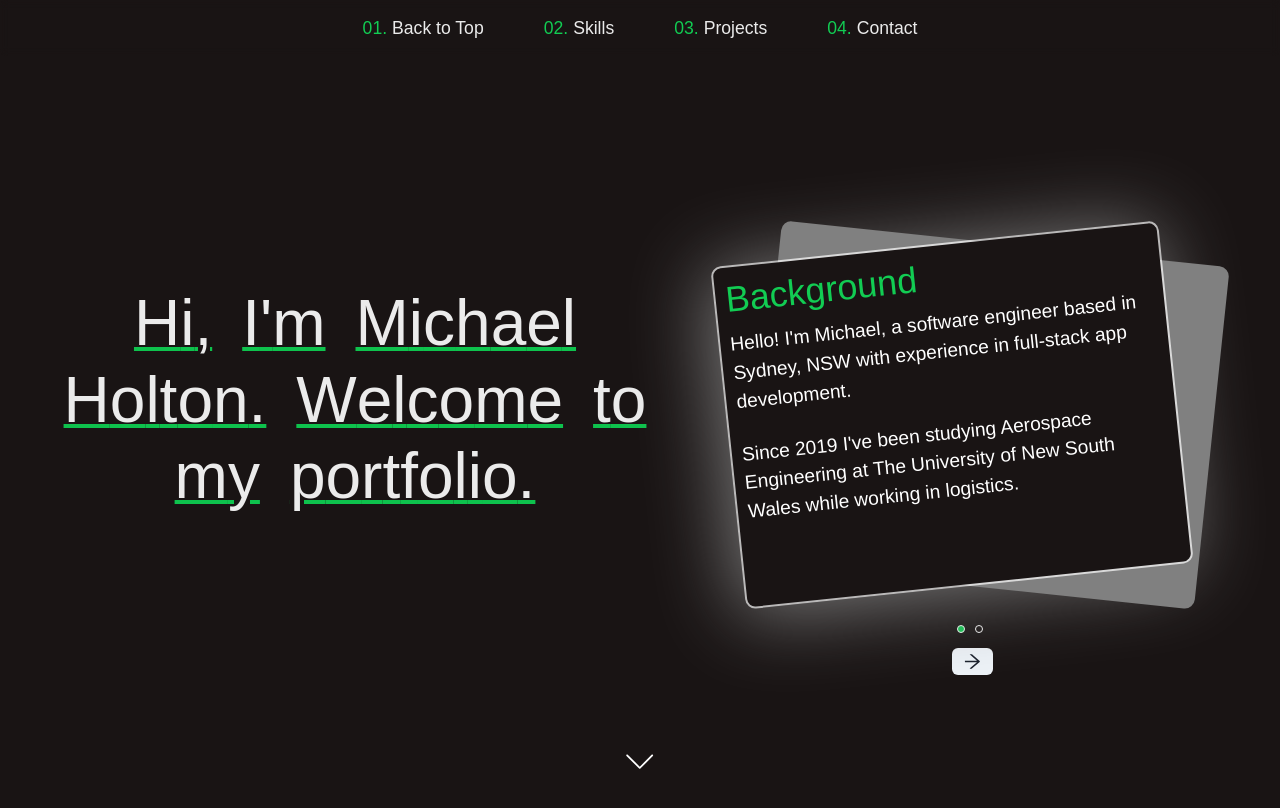
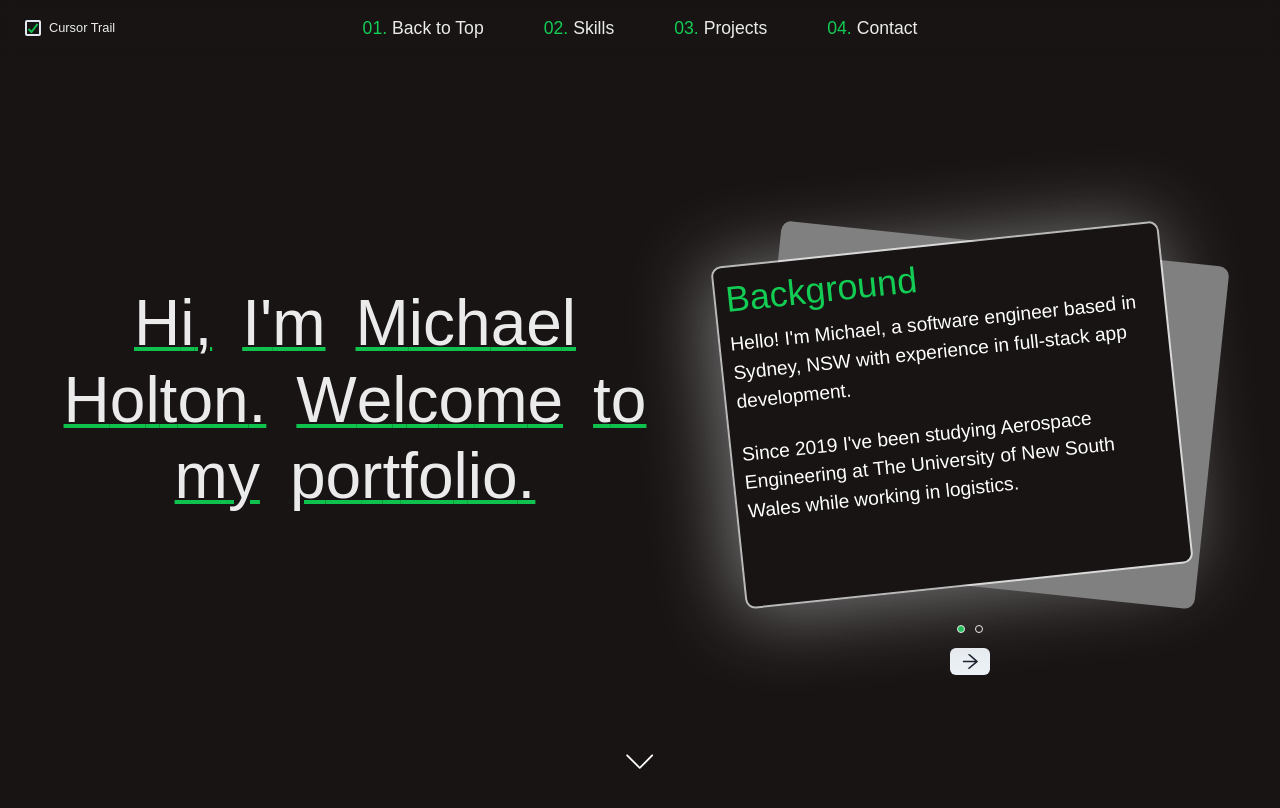
Before and after one commit to mikey712712/Portfolio, a React (Create React App) app: page / in a window 1280 px wide. Shown: the top 808 px of the page. Built offline with nearby package versions, Linux system fonts and the light colour scheme; a web font is replaced by a local one.

Commit message:
added cursor trail, slight styling changes

```diff
--- a/src/App.js
+++ b/src/App.js
@@ -6,6 +6,13 @@ import "./App.css"
 import Projects from "./components/Projects"
 import { useEffect, useState } from "react"
 import Contact from "./components/Contact"
+import { extendTheme } from "@chakra-ui/react"
+
+const theme = extendTheme({
+	colors: {
+		tech: "#0ec24d",
+	},
+})
 
 function App() {
 	const [tabWidth, setTabWidth] = useState(window.innerWidth)
@@ -38,7 +45,7 @@ function App() {
 	})
 
 	return (
-		<ChakraProvider>
+		<ChakraProvider theme={theme}>
 			<Box h={"100%"} maxW={"1600px"} m="0 auto" w={"100vw"} className="App">
 				<Header tabWidth={tabWidth} />
 				<Welcome tabWidth={tabWidth} scrollLevel={scrollLevel} />
--- a/src/components/Header.js
+++ b/src/components/Header.js
@@ -1,13 +1,62 @@
-import { Flex, Text } from "@chakra-ui/react"
+import { Button, Checkbox, Flex, Input, TagLabel, Text } from "@chakra-ui/react"
 import { useEffect, useState } from "react"
 
 export default function Header({ tabWidth }) {
+	const [cursorTrail, setCursorTrail] = useState(true)
+
+	useEffect(() => {
+		console.log(cursorTrail)
+		const cursorRain = (e) => {
+			if (cursorTrail) {
+				const pixel = document.createElement("div")
+				pixel.className = "pixel"
+				document.body.appendChild(pixel)
+				const transitionTime = `${4000 + Math.floor(Math.random() * 4000)}ms`
+				// pixel.innerText = `${Math.floor(Math.random() * 10)}`
+				// pixel.style.color = "#0ec24d"
+				// pixel.style.fontFamily = '"Sono", sans-serif'
+				pixel.style.position = "fixed"
+				pixel.style.left = e.clientX + "px"
+				pixel.style.top = e.clientY + "px"
+				pixel.style.width = "2px"
+				pixel.style.height = "6px"
+				pixel.style.opacity = String(0.3 + Math.random() * 0.3).slice(0, 3)
+				pixel.style.zIndex = "50"
+				pixel.style.backgroundColor = "#0ec24d"
+				pixel.style.transition = transitionTime
+				pixel.style.borderRadius = "2px"
+
+				setTimeout(() => {
+					pixel.style.top = window.screen.height + "px"
+				}, 50)
+				setTimeout(() => {
+					pixel.remove()
+				}, Number(transitionTime.slice(0, 4)) + 50)
+			}
+		}
+		if (cursorTrail) {
+			document.addEventListener("mousemove", cursorRain)
+		}
+		return () => {
+			document.removeEventListener("mousemove", cursorRain)
+		}
+	}, [cursorTrail])
+
+	const handleCheckBox = (e) => {
+		console.log(e.target.checked)
+		if (e.target.checked) {
+			setCursorTrail(true)
+		} else {
+			setCursorTrail(false)
+		}
+	}
+
 	return (
 		<>
 			{tabWidth > 1000 ? (
 				<Flex
 					w={"100%"}
-					maxW={"1600px"}
+					// maxW={"1600px"}
 					p={"15px"}
 					fontSize={"1.1em"}
 					fontWeight={"500"}
@@ -23,6 +72,20 @@ export default function Header({ tabWidth }) {
 					zIndex={"300"}
 					// boxShadow="-5px 5px 80px 0 #191414"
 				>
+					<Flex cursor="pointer" position="absolute" left="25px">
+						<Checkbox
+							type="radio"
+							onChange={handleCheckBox}
+							defaultChecked="true"
+							iconColor={"tech"}
+							colorScheme={"tech"}
+							h="15px"
+							color={"#ebebeb"}
+							marginRight={"5px"}
+						>
+							<Text fontSize={"0.8em"}>Cursor Trail</Text>
+						</Checkbox>
+					</Flex>
 					<Flex
 						_hover={{
 							color: "#12cc53",
--- a/src/components/Welcome.js
+++ b/src/components/Welcome.js
@@ -1,6 +1,6 @@
 import { Box, Button, Flex, Heading, Text } from "@chakra-ui/react"
-import { useEffect, useRef, useState } from "react"
-import { AiOutlineArrowLeft, AiOutlineArrowRight } from "react-icons/ai"
+import { useEffect, useState } from "react"
+import { AiOutlineArrowRight } from "react-icons/ai"
 import ScrollArrow from "./ScrollArrow"
 
 export default function Welcome({ tabWidth, scrollLevel }) {
@@ -126,7 +126,7 @@ export default function Welcome({ tabWidth, scrollLevel }) {
 	// 	}
 	// }
 
-	const handleArrowClickRight = () => {
+	const handleArrowClick = () => {
 		if (activeCard < 2) {
 			setActiveCard(activeCard + 1)
 		} else if (activeCard > 1) {
@@ -300,9 +300,8 @@ export default function Welcome({ tabWidth, scrollLevel }) {
 							boxSizing="border-box"
 							p={"3px 10px"}
 							fontSize={"1.3em"}
-							onClick={handleArrowClickRight}
-							onTouchEnd={handleArrowClickRight}
-							marginLeft={"5px"}
+							onClick={handleArrowClick}
+							onTouchEnd={handleArrowClick}
 							_hover={{
 								bgColor: "#12cc53",
 							}}
@@ -310,7 +309,9 @@ export default function Welcome({ tabWidth, scrollLevel }) {
 							// cursor={activeCard === 1 ? "pointer" : "default"}
 							transition={"400ms"}
 						>
-							{activeCard === 1 ? <AiOutlineArrowRight /> : <AiOutlineArrowLeft />}
+							<Box transition={"2200ms cubic-bezier(0.25, 1, 0.5, 1)"} transform={activeCard === 2 ? "rotate(540deg)" : "unset"}>
+								<AiOutlineArrowRight />
+							</Box>
 						</Button>
 					</Flex>
 				</Box>
--- a/src/index.js
+++ b/src/index.js
@@ -2,7 +2,6 @@ import React from "react"
 import ReactDOM from "react-dom/client"
 import "./index.css"
 import App from "./App"
-import reportWebVitals from "./reportWebVitals"
 
 const root = ReactDOM.createRoot(document.getElementById("root"))
 root.render(
@@ -10,8 +9,3 @@ root.render(
 		<App />
 	</React.StrictMode>
 )
-
-// If you want to start measuring performance in your app, pass a function
-// to log results (for example: reportWebVitals(console.log))
-// or send to an analytics endpoint. Learn more: https://bit.ly/CRA-vitals
-reportWebVitals()
```
